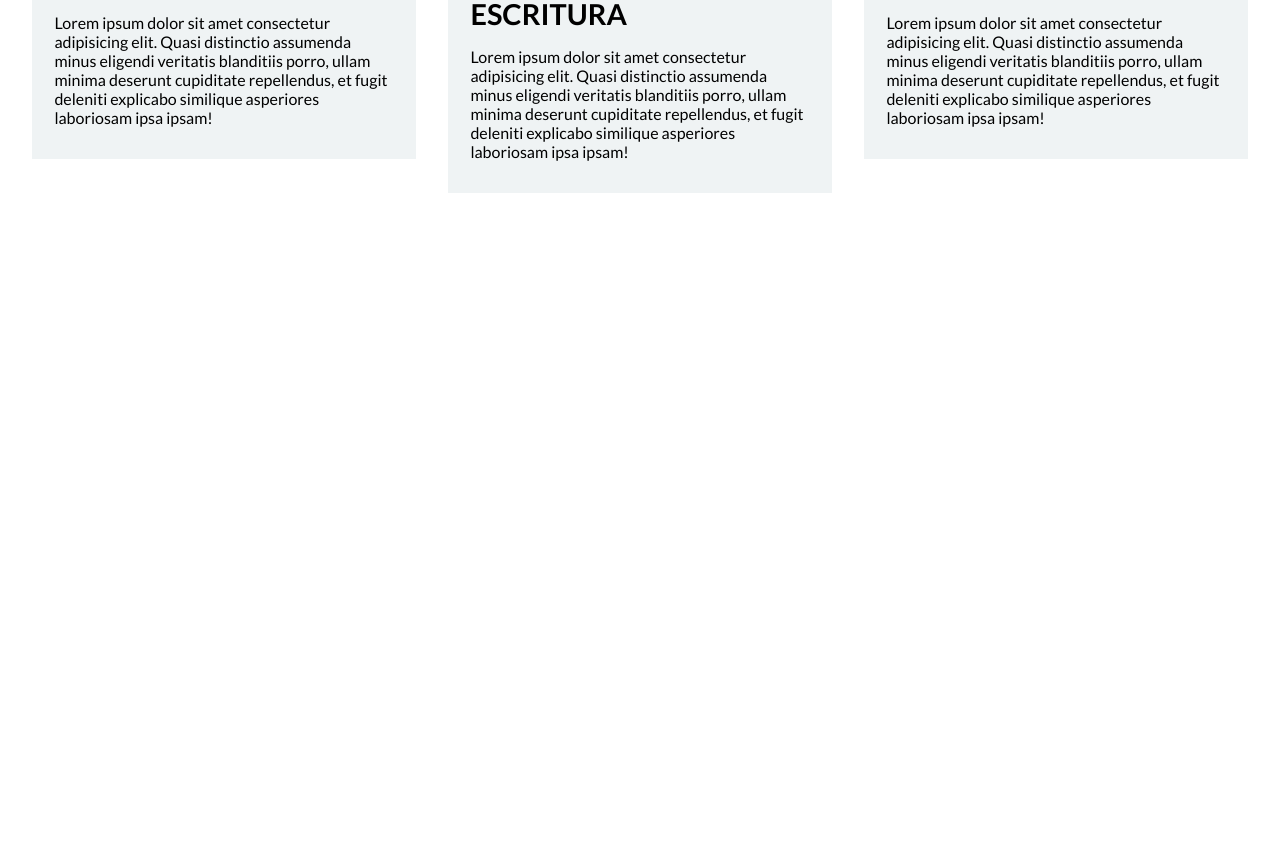
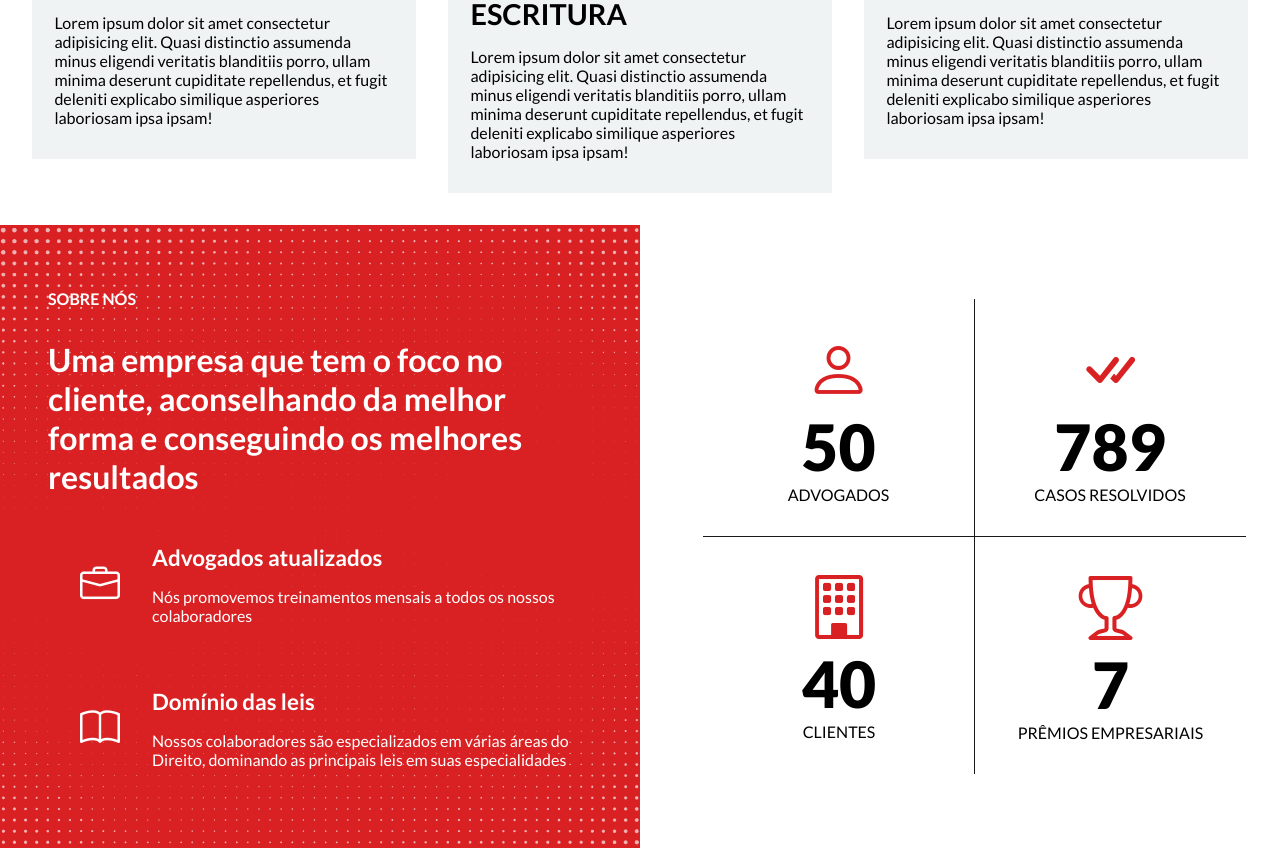
Before and after one commit to brunogabrieldeoliveira/Curso_Criando_Site_Completo_HTML_CSS_JavaScript, a plain HTML site: page projeto/index.html in a window 1280 px wide. Shown: the part 1775-2623 px from the top of the page. Before the commit the page ends 2000 px from the top, so only its background shows below. Drawn offline with nearby package versions, Linux system fonts and the light colour scheme.

Commit message:
Commit 2

```diff
--- a/projeto/css/styles.css
+++ b/projeto/css/styles.css
@@ -199,3 +199,87 @@ i {
     margin-bottom: 1rem;
     text-transform: uppercase;
 }
+
+/*Sobre nós*/
+#about {
+    display: flex;
+    flex-wrap: wrap;
+    align-items: center;
+    gap: 2rem;
+  }
+
+#about-text {
+  background-image: url("../img/pattern.png");
+  background-size: cover;
+  background-position: center;
+  color: var(--primary-text-color);
+  flex: 1 1 0;
+  display: flex;
+  flex-direction: column;
+  justify-content: center;
+  gap: 2rem;
+  padding: 4rem 3rem;
+}
+
+#about-text .section-subtitle,
+#about-text .section-title {
+  color: var(--primary-text-color);
+}
+
+#about-text i {
+  background-color: transparent;
+}
+
+.about-description {
+  display: flex;
+  align-items: center;
+}
+
+.about-description h4{
+    font-size: 1.4rem;
+    margin-bottom: 1rem;
+}
+
+#about-data{
+    flex: 1 1 0;
+    display: flex;
+    flex-wrap: wrap;
+    padding: 2rem;
+}
+
+#about-data .data{
+    width: 50%;
+    display: flex;
+    flex-direction: column;
+    align-items: center;
+    justify-content: center;
+    padding: 2rem;
+    margin-top: -1px;
+    margin-left: -1px;
+}
+
+#about-data .data:first-child{
+    border-bottom: 1px solid var(--secondary-text-color);
+    border-right: 1px solid var(--secondary-text-color);
+}
+
+#about-data .data:last-child{
+    border-top: 1px solid var(--secondary-text-color);
+    border-left: 1px solid var(--secondary-text-color);
+}
+
+#about-data .data i{
+    background-color: transparent;
+    color: var(--main-color);
+    font-size: 4rem;
+    padding: 0;
+}
+
+.data .number{
+    font-size: 4rem;
+    font-weight: 900;
+}
+
+.data .text{
+    text-transform: uppercase;
+}
--- a/projeto/index.html
+++ b/projeto/index.html
@@ -98,6 +98,56 @@
    </main>
 
    <!-- Sobre nós -->
-
+   <section id="about">
+    <div id="about-text">
+      <p class="section-subtitle">Sobre nós</p>
+      <h3 class="section-title">
+        Uma empresa que tem o foco no cliente, aconselhando da melhor forma e
+        conseguindo os melhores resultados
+      </h3>
+      <div class="about-description">
+        <i class="bi bi-briefcase"></i>
+        <div>
+          <h4>Advogados atualizados</h4>
+          <p>
+            Nós promovemos treinamentos mensais a todos os nossos
+            colaboradores
+          </p>
+        </div>
+      </div>
+      <div class="about-description">
+        <i class="bi bi-book"></i>
+        <div>
+          <h4>Domínio das leis</h4>
+          <p>
+            Nossos colaboradores são especializados em várias áreas do
+            Direito, dominando as principais leis em suas especialidades
+          </p>
+        </div>
+      </div>
+    </div>
+    <div id="about-data">
+      <div class="data">
+        <i class="bi bi-person"></i>
+        <p class="number">50</p>
+        <p class="text">Advogados</p>
+      </div>
+      <div class="data">
+        <i class="bi bi-check-all"></i>
+        <p class="number">789</p>
+        <p class="text">Casos resolvidos</p>
+      </div>
+      <div class="data">
+        <i class="bi bi-building"></i>
+        <p class="number">40</p>
+        <p class="text">Clientes</p>
+      </div>
+      <div class="data">
+        <i class="bi bi-trophy"></i>
+        <p class="number">7</p>
+        <p class="text">Prêmios empresariais</p>
+      </div>
+    </div>
+  </section>
 </body>
 </html>
```
